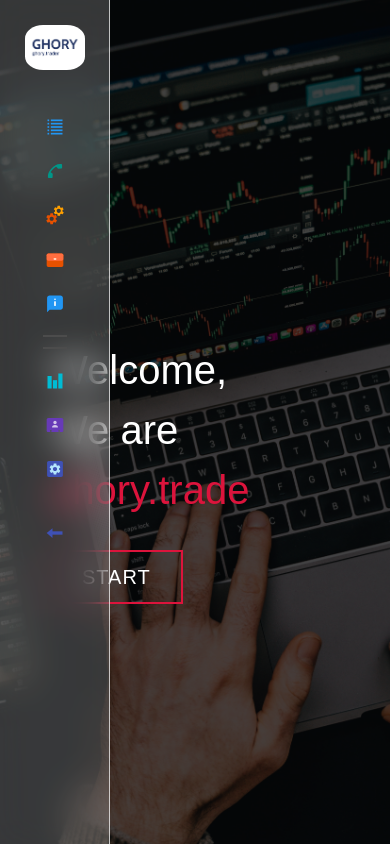
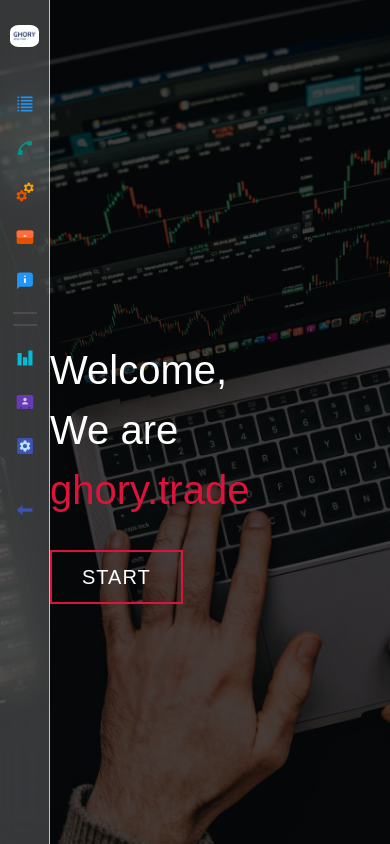
Before and after one commit to ZAIN-BUKHARI/ghory_trade, a Next.js app: page / in a window 390 px wide. Shown: the top 844 px of the page. Built offline with nearby package versions, Linux system fonts and the light colour scheme.

Commit message:
Sidebar media

```diff
--- a/styles/globals.css
+++ b/styles/globals.css
@@ -17,6 +17,9 @@
     overflow-x: hidden;
 
 } */
+
+
+
 
 
 .sidebar {
@@ -345,6 +348,24 @@
 }
 
 @media (max-width: 991px) {
+	/* side bar media  */
+	.sidebar {
+		position: fixed;
+		top: 0;
+		left: 0;
+		width: 50px;
+		height: 100%;
+		display: flex;
+		align-items: center;
+		flex-direction: column;
+		background: rgba(255, 255, 255, 0.2);
+		backdrop-filter: blur(17px);
+		--webkit-backdrop-filter: blur(17px);
+		border-right: 1px solid rgba(255, 255, 255, 0.7);
+		transition: width 0.3s ease;
+		z-index: 10;
+		font-size: 20px;
+	}
   section {
     padding-top: 50px;
     padding-bottom: 50px;
```
